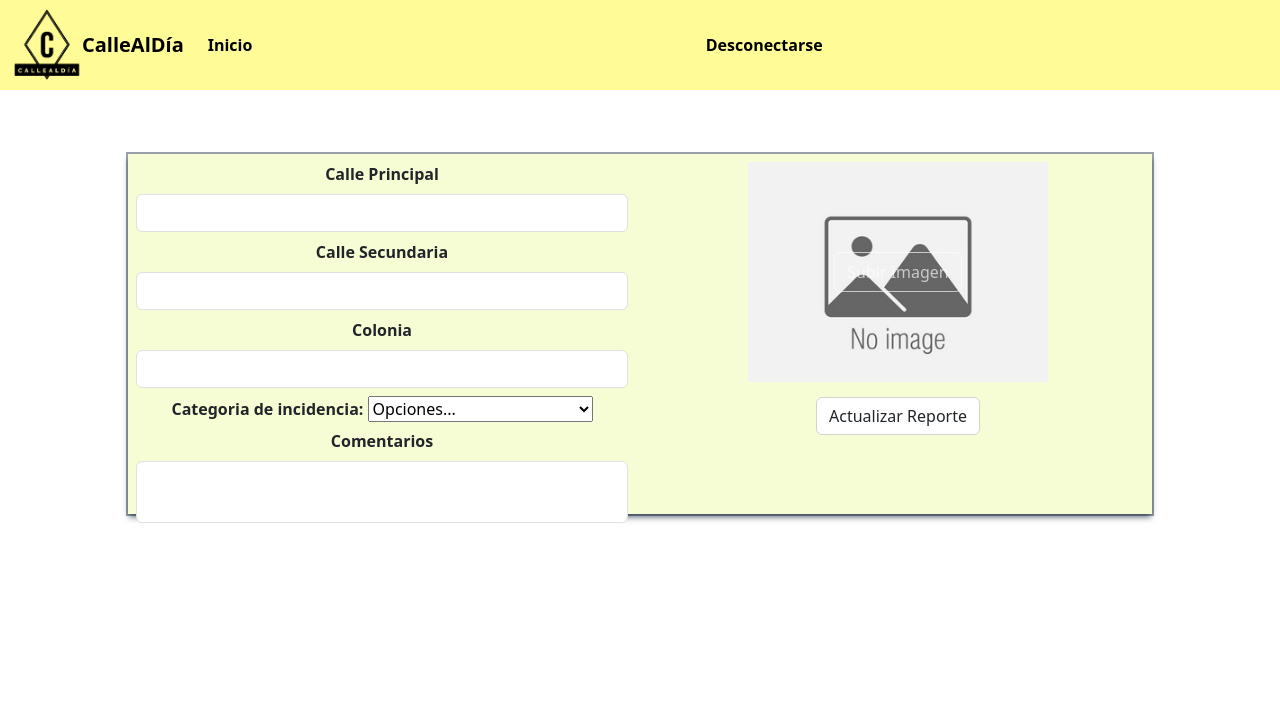
After one commit to Phanesan/reportesbcs, a Django app: page /editarReporteAdmin/ in a window 1280 px wide. The commit adds this page. Shown: the top 719 px of the page. Run offline with Django 4.2, Linux system fonts and the light colour scheme.

Commit message:
ya acabe :D
esto es por ti chico

```diff
--- a/Back-End/models/reporteModel.js
+++ b/Back-End/models/reporteModel.js
@@ -18,7 +18,7 @@ const Reporte = sequelize.define('reportes', {
         allowNull: false,
     },
     tipo: {
-        type: DataTypes.ENUM('1','2','3','4','5','6'),
+        type: DataTypes.ENUM("Baches","Acera Dañada","Señalizacion Dudosa","Problema de Alcantarillado","Problema de Alumbrado","Acumulación de Basura","Semaforo Defectuoso"),
         allowNull: false,
     },
     imagen_video: {
--- a/Front-End/reportesbcs/paginaweb/static/js/register.js
+++ b/Front-End/reportesbcs/paginaweb/static/js/register.js
@@ -47,4 +47,5 @@ document.querySelector("#activarAgreagarImagen").addEventListener("click", () =>
         curp: e.target.exampleFormCurpInput1.value
       })
     })
+    window.location.href = "/login/"
   })
--- /dev/null
+++ b/Front-End/reportesbcs/paginaweb/templates/editarReporteAdmin.html
@@ -0,0 +1,110 @@
+<!DOCTYPE html>
+<html lang="en">
+  {% load static %}
+  <head>
+    <meta charset="UTF-8" />
+    <meta name="viewport" content="width=device-width, initial-scale=1.0" />
+    <title>Editar Reporte Admin</title>
+
+    <link rel="stylesheet" href="{% static 'css/estiloMenu.css' %}" />
+    <link rel="stylesheet" href="{% static 'css/estilo.css' %}" />
+    <link
+      href="https://cdn.jsdelivr.net/npm/bootstrap@5.3.2/dist/css/bootstrap.min.css"
+      rel="stylesheet"
+      integrity="sha384-T3c6CoIi6uLrA9TneNEoa7RxnatzjcDSCmG1MXxSR1GAsXEV/Dwwykc2MPK8M2HN"
+      crossorigin="anonymous"
+    />
+  </head>
+  <body onload="cargarNavbar()">
+    <div id="divNavbar"></div>
+
+    <div
+      id="cuerpoReporte"
+      class="p-2 text-dark bg-opacity-50 text-center fw-bold"
+      style="margin: 5%; padding: 10px"
+    >
+      <form id="editarReporteAdmin">
+        <div class="row">
+          <div class="col">
+            <label for="callePrincipalInput1" class="form-label"
+              >Calle Principal</label
+            >
+            <input
+              type="text"
+              class="form-control formatoInput"
+              id="callePrincipalInput1"
+            />
+
+            <label for="calleSecundariaInput1" class="form-label"
+              >Calle Secundaria</label
+            >
+            <input
+              type="text"
+              class="form-control formatoInput"
+              id="calleSecundariaInput1"
+            />
+
+            <label for="coloniaInput1" class="form-label">Colonia</label>
+            <input
+              type="text"
+              class="form-control formatoInput"
+              id="coloniaInput1"
+            />
+
+            <label for="categoriaInput1" class="form-label"
+              >Categoria de incidencia:
+            </label>
+            <select
+              class="formCategoria"
+              aria-label="Categoria"
+              id="categoriaInput1"
+            >
+              <option selected>Opciones...</option>
+              <option value="1">Baches</option>
+              <option value="2">Acera Dañada</option>
+              <option value="3">Señalizacion Dudosa</option>
+              <option value="4">Problema de Alcantarillado</option>
+              <option value="5">Problema de Alumbrado</option>
+              <option value="6">Acumulación de Basura</option>
+              <option value="7">Semaforo Defectuoso</option>
+            </select>
+            <br />
+            <label for="comentInput1" class="form-label">Comentarios</label>
+            <textarea
+              type="text"
+              class="form-control formatoInput"
+              id="comentInput1"
+              style="resize: none"
+            ></textarea>
+          </div>
+          <div class="col">
+            <div class="imagenPerfil">
+              <div class="overlay"></div>
+              <img src="{%static 'images/noImage.jpg'%}" alt="Snow" id="imgU" />
+              <input type="file" name="UserImage" id="agregarImagen" hidden />
+              <button
+                disabled
+                type="button"
+                class="btn botonImagen"
+                id="activarAgreagarImagen"
+              >
+                Subir Imagen
+              </button>
+            </div>
+            <button type="button" class="btn botones" id="actualizarReporte">
+              Actualizar Reporte
+            </button>
+          </div>
+        </div>
+      </form>
+    </div>
+
+    <script
+      src="https://cdn.jsdelivr.net/npm/bootstrap@5.3.2/dist/js/bootstrap.bundle.min.js"
+      integrity="sha384-C6RzsynM9kWDrMNeT87bh95OGNyZPhcTNXj1NW7RuBCsyN/o0jlpcV8Qyq46cDfL"
+      crossorigin="anonymous"
+    ></script>
+    <script type="text/javascript" src="../static/js/imagenReporte.js"></script>
+    <script type="text/javascript" src="../static/js/navbar.js"></script>
+  </body>
+</html>
--- a/Front-End/reportesbcs/paginaweb/templates/menuUsuarios.html
+++ b/Front-End/reportesbcs/paginaweb/templates/menuUsuarios.html
@@ -47,9 +47,7 @@
             <p class="title">Seguimiento Reporte</p>
             <div class="overlay"></div>
             <div class="button">
-              <a href="http://127.0.0.1:8000/seguimientoReporteUser/">
-                Click
-              </a>
+              <a href="http://127.0.0.1:8000/listaReporteAdmin/"> Click </a>
             </div>
           </div>
         </div>
--- a/Front-End/reportesbcs/paginaweb/views.py
+++ b/Front-End/reportesbcs/paginaweb/views.py
@@ -23,3 +23,6 @@ def seguimientoReporteUser(request):
 
 def listaReporteAdmin(request):
     return render(request, 'listaReportesAdmin.html')
+
+def editarReporteAdmin(request):
+    return render(request, 'editarReporteAdmin.html')
--- a/Front-End/reportesbcs/reportesbcs/urls.py
+++ b/Front-End/reportesbcs/reportesbcs/urls.py
@@ -26,5 +26,6 @@ urlpatterns = [
     path('menuUsers/', views.menuUsers),
     path('reportesUsers/', views.reportesUsers),
     path('seguimientoReporteUser/', views.seguimientoReporteUser),
-    path('listaReporteAdmin/', views.listaReporteAdmin)
+    path('listaReporteAdmin/', views.listaReporteAdmin),
+    path('editarReporteAdmin/', views.editarReporteAdmin)
 ]
```
Also changed, not shown: Back-End/routes/reportesRoutes.js (+12 -2 lines), Front-End/reportesbcs/paginaweb/static/js/subirReportes.js (added, +16 -0 lines), Front-End/reportesbcs/paginaweb/static/js/tablaReportesUser.js (+17 -16 lines), Front-End/reportesbcs/paginaweb/templates/listaReportesAdmin.html (+6 -1 lines), Front-End/reportesbcs/paginaweb/templates/reporteUsuarios.html (+15 -8 lines), Back-End/routes/authorizationRoutes.js (line endings or trailing spaces), Front-End/reportesbcs/paginaweb/static/js/cookies.js (line endings or trailing spaces), Front-End/reportesbcs/paginaweb/static/js/login.js (line endings or trailing spaces).
